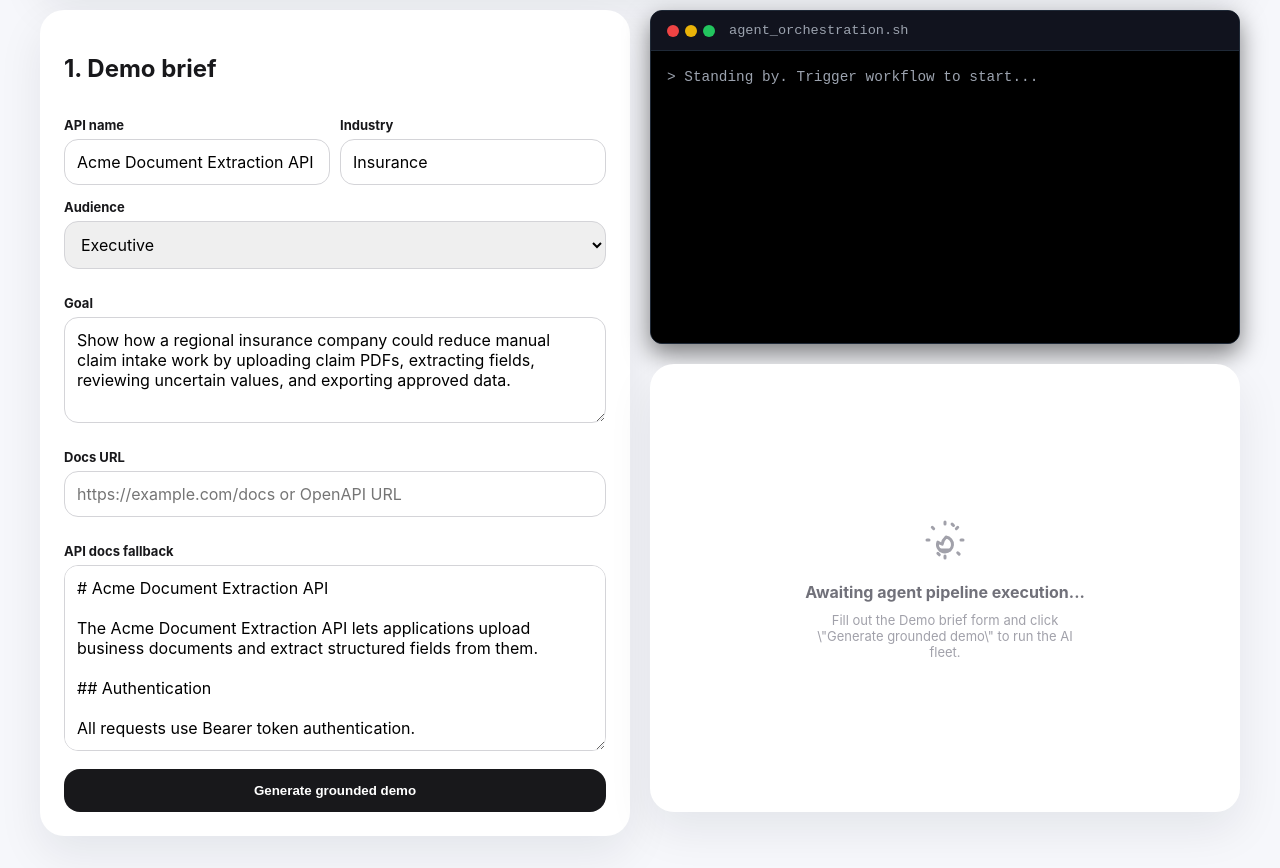
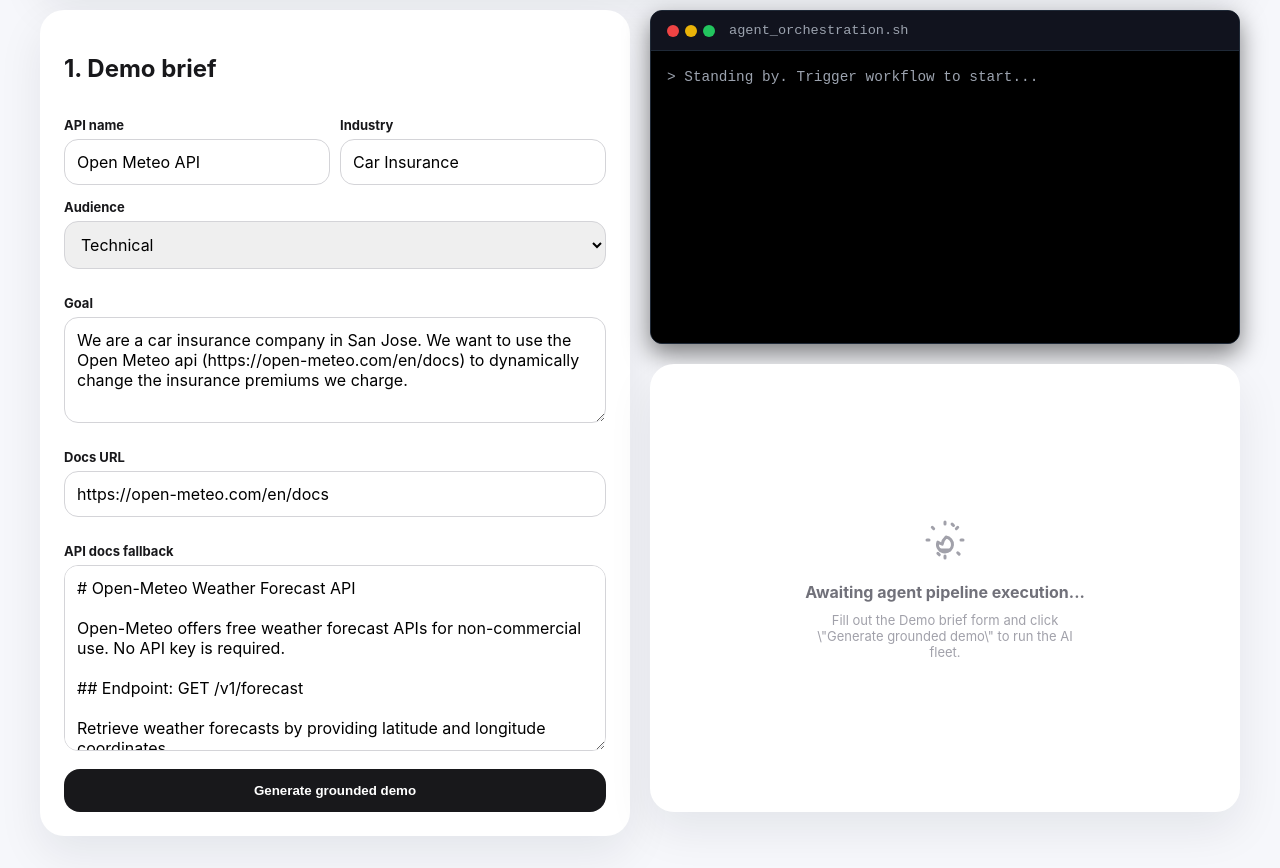
Before and after one commit to Flubberschnub/ProofPilot, a React (Vite) app in the folder apps/frontend/: page / in a window 1280 px wide. Shown: the part 240-1108 px from the top of the page. Built offline with nearby package versions, Linux system fonts and the light colour scheme.

Commit message:
feat: update UI state defaults to Open Meteo car insurance scenario

```diff
--- a/apps/frontend/src/App.tsx
+++ b/apps/frontend/src/App.tsx
@@ -60,42 +60,35 @@
   stage: string;
 };
 
-const sampleDocs = `# Acme Document Extraction API
+const sampleDocs = `# Open-Meteo Weather Forecast API
 
-The Acme Document Extraction API lets applications upload business documents and extract structured fields from them.
+Open-Meteo offers free weather forecast APIs for non-commercial use. No API key is required.
 
-## Authentication
+## Endpoint: GET /v1/forecast
 
-All requests use Bearer token authentication.
+Retrieve weather forecasts by providing latitude and longitude coordinates.
 
-## POST /documents/extract
+### Request Parameters:
+- latitude (float): Latitude coordinate (e.g. 37.3382 for San Jose)
+- longitude (float): Longitude coordinate (e.g. -121.8863 for San Jose)
+- hourly (string): List of hourly weather variables (e.g., temperature_2m, relative_humidity_2m, wind_speed_10m, precipitation, weather_code)
+- daily (string): List of daily weather variables (e.g., temperature_2m_max, temperature_2m_min, precipitation_sum)
+- current (string): Current weather variables (e.g., temperature_2m, wind_speed_10m)
 
-Uploads a document for extraction. Supported file types include PDF, PNG, and JPG. Request uses multipart/form-data with a file field and optional document_type.
+### Example Request:
+GET https://api.open-meteo.com/v1/forecast?latitude=37.3382&longitude=-121.8863&current=temperature_2m,wind_speed_10m&hourly=temperature_2m,relative_humidity_2m,wind_speed_10m
 
-## GET /documents/{document_id}
-
-Returns extraction status and extracted fields. Fields include a name, value, and confidence score.
-
-## POST /documents/{document_id}/approve
-
-Approves a reviewed extraction result.
-
-## POST /exports
-
-Exports approved structured data to a downstream system as JSON. The API does not directly integrate with Guidewire, Salesforce, or Epic; customers usually connect exports to their own integration layer.
-
-## Marketing note
-
-Customers often use Acme to reduce manual review effort, but exact time savings depend on document quality, workflow design, and human review policies.`;
+### Response format (JSON):
+Returns forecast timestamps, hourly temperature values, wind speeds, and precipitation variables.`;
 
 export default function App() {
   // State for Brief Form
-  const [apiName, setApiName] = useState("Acme Document Extraction API");
-  const [docsUrl, setDocsUrl] = useState("");
+  const [apiName, setApiName] = useState("Open Meteo API");
+  const [docsUrl, setDocsUrl] = useState("https://open-meteo.com/en/docs");
   const [docsText, setDocsText] = useState(sampleDocs);
-  const [goal, setGoal] = useState("Show how a regional insurance company could reduce manual claim intake work by uploading claim PDFs, extracting fields, reviewing uncertain values, and exporting approved data.");
-  const [industry, setIndustry] = useState("Insurance");
-  const [audience, setAudience] = useState("executive");
+  const [goal, setGoal] = useState("We are a car insurance company in San Jose. We want to use the Open Meteo api (https://open-meteo.com/en/docs) to dynamically change the insurance premiums we charge.");
+  const [industry, setIndustry] = useState("Car Insurance");
+  const [audience, setAudience] = useState("technical");
 
   // State for execution status
   const [status, setStatus] = useState<"idle" | "generating" | "completed" | "error">("idle");
```
